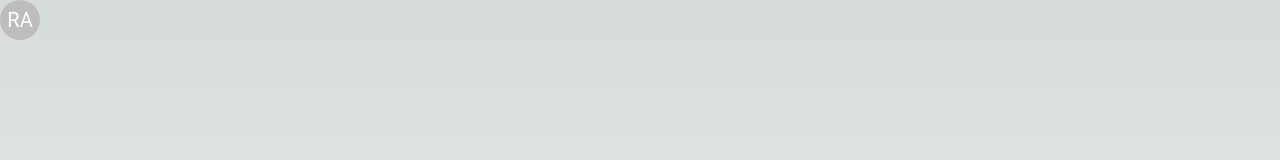
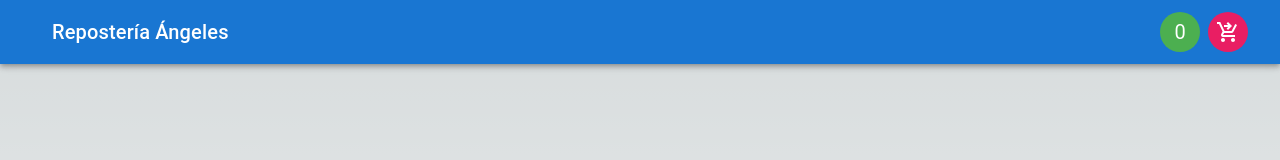
Before and after one commit to vanesagh/capstone-project-frontend, a Next.js app: page / in a window 1280 px wide. Shown: the top 160 px of the page. Built offline with nearby package versions, Linux system fonts and the light colour scheme.

Commit message:
Added NavBar to Customer Page Started to work on CheckOut Page

```diff
--- a/package.json
+++ b/package.json
@@ -11,6 +11,7 @@
   "dependencies": {
     "@emotion/react": "^11.11.0",
     "@emotion/styled": "^11.11.0",
+    "@mui/icons-material": "^5.11.16",
     "@mui/material": "^5.13.2",
     "@mui/styled-engine-sc": "^5.12.0",
     "eslint": "8.41.0",
--- /dev/null
+++ b/src/pages/components/ItemListCounter.js
@@ -0,0 +1,4 @@
+import { useState } from "react";
+export default function ItemListCounterComponent() {
+
+};
--- a/src/pages/components/ProductItem.js
+++ b/src/pages/components/ProductItem.js
@@ -1,6 +1,6 @@
 import { Button, Grid, Stack } from "@mui/material";
 
-export default function ProductItem({ product }) {
+export default function ProductItem({ product, handleAddItem }) {
     return (
         <Grid container spacing={6} sx={{ pb: "40x" }}>
             <Grid item md={6}>
@@ -18,6 +18,7 @@ export default function ProductItem({ product }) {
                     <Button
                         variant="contained"
                         size="large"
+                        onClick={() => { handleAddItem(product) }}
                     >
                         Agregar a mi carrito
                     </Button>
--- /dev/null
+++ b/src/pages/components/StoreNavBar.js
@@ -0,0 +1,45 @@
+
+import AppBar from '@mui/material/AppBar';
+import Box from '@mui/material/Box';
+import Toolbar from '@mui/material/Toolbar';
+import Typography from '@mui/material/Typography';
+import Button from '@mui/material/Button';
+import IconButton from '@mui/material/IconButton';
+import Avatar from '@mui/material/Avatar';
+import AddShoppingCartIcon from '@mui/icons-material/AddShoppingCart';
+import ShoppingCartCheckoutIcon from '@mui/icons-material/ShoppingCartCheckout';
+import Tooltip from '@mui/material/Tooltip';
+import { green, pink } from '@mui/material/colors';
+import { useRouter } from "next/router";
+
+export default function StoreNavBar({ itemsList }) {
+    const router = useRouter();
+    return (
+        <Box sx={{ flexGrow: 1 }}>
+            <AppBar position="static">
+                <Toolbar>
+                    <IconButton
+                        size="large"
+                        edge="start"
+                        color="inherit"
+                        aria-label="menu"
+                        sx={{ mr: 2 }}
+                    >
+
+                    </IconButton>
+                    <Typography variant="h6" component="div" sx={{ flexGrow: 1 }}>
+                        Repostería Ángeles
+                    </Typography>
+                    <Avatar sx={{ bgcolor: green[500] }}>{itemsList.length}</Avatar>
+                    <Tooltip title="Ir a la caja ">
+                        <IconButton onClick={() => router.push("/checkout")}>
+                            <Avatar sx={{ bgcolor: pink[500] }}>
+                                <ShoppingCartCheckoutIcon />
+                            </Avatar>
+                        </IconButton>
+                    </Tooltip>
+                </Toolbar>
+            </AppBar>
+        </Box>
+    );
+}
--- a/src/pages/index.js
+++ b/src/pages/index.js
@@ -3,13 +3,25 @@ import Image from 'next/image';
 import { Inter } from 'next/font/google';
 import styles from '@/styles/Home.module.css';
 import ProductItem from './components/ProductItem';
-import Header from './components/Header';
-import { Grid } from '@mui/material';
 import PageDescription from './components/PageDescription';
+import StoreNavBar from './components/StoreNavBar';
+import { useState } from 'react';
+import { useRouter } from 'next/router';
 
 const inter = Inter({ subsets: ['latin'] })
 
 export default function Home({ products }) {
+  const [itemsList, setItemList] = useState([]);
+  const router = useRouter();
+
+  console.log(router.pathname);
+
+  const handleAddItem = (product) => {
+    const items = itemsList;
+    //console.log(product);
+    setItemList([...items, product]);
+
+  };
   return (
     <>
       <Head>
@@ -18,12 +30,12 @@ export default function Home({ products }) {
         <meta name="viewport" content="width=device-width, initial-scale=1" />
         <link rel="icon" href="/favicon.ico" />
       </Head>
-      <Header />
+      <StoreNavBar itemsList={itemsList} />
       <main className={`${styles.main} ${inter.className}`}>
         <PageDescription title="Nuestros productos" />
         <section>
           {products.map((product) => (
-            <ProductItem key={product._id} product={product} />
+            <ProductItem key={product._id} product={product} handleAddItem={handleAddItem} />
           ))}
 
         </section>
```
Also changed, not shown: src/pages/checkout/index.js (added, +14 -0 lines), 1 other file (tests, documents, lock files or other folders).
